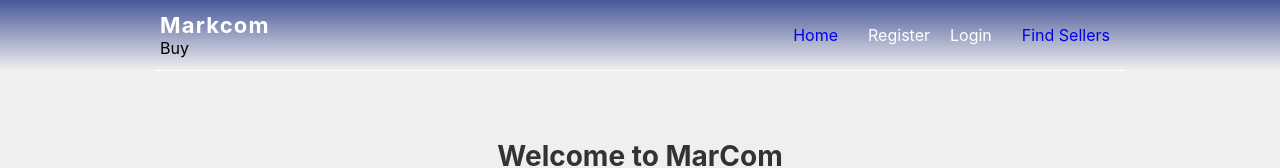
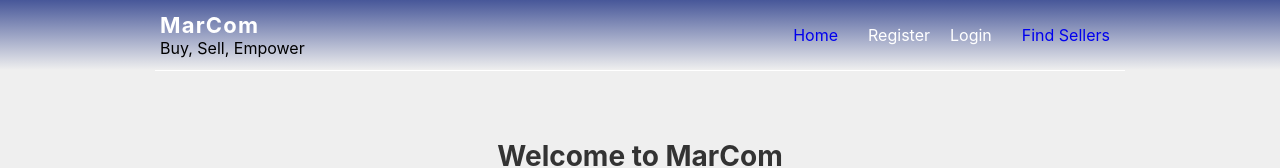
Before and after one commit to PiyushM8/MarkComFrontend, a React (Create React App) app: page / in a window 1280 px wide. Shown: the top 168 px of the page. Built offline with nearby package versions, Linux system fonts and the light colour scheme.

Commit message:
Slogan update

```diff
--- a/src/component/navbar/Navbar.jsx
+++ b/src/component/navbar/Navbar.jsx
@@ -24,8 +24,8 @@ function Navbar() {
       <div className="navbar-items-cont">
         <div className="navbar-comp-info">
           <div className="navbar-name-">
-            <h3 className="navbar-comp-name">Markcom</h3>
-            <span className="navbar-moto">Buy</span>
+            <h3 className="navbar-comp-name">MarCom</h3>
+            <span className="navbar-moto">Buy, Sell, Empower</span>
           </div>
         </div>
         <div className="navbar-extra-cont">
```
